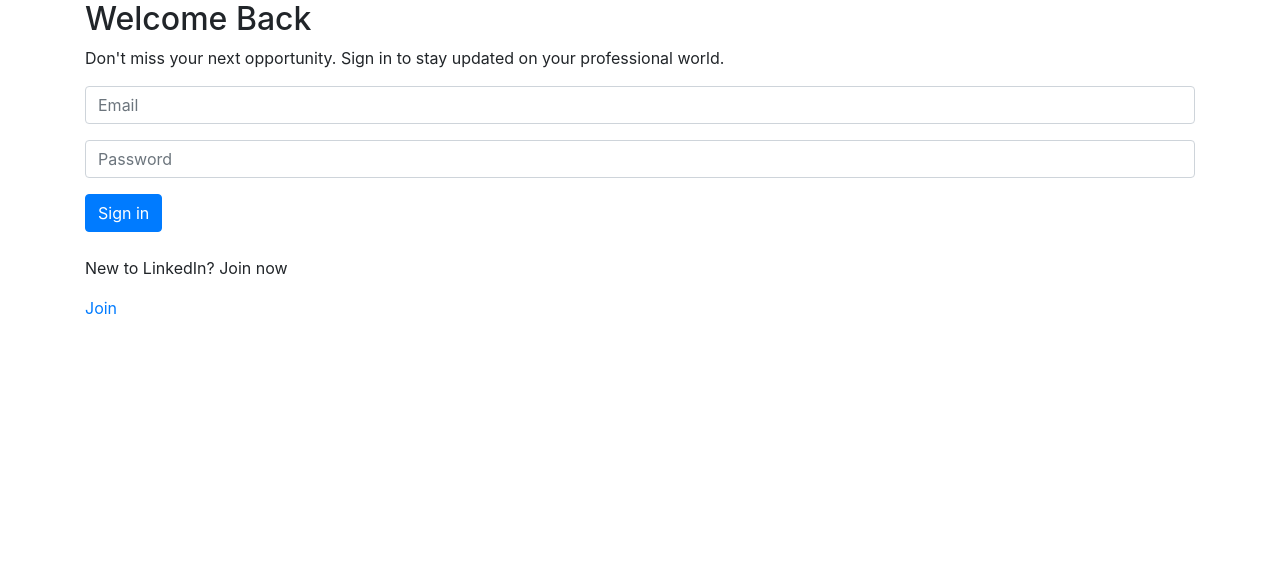
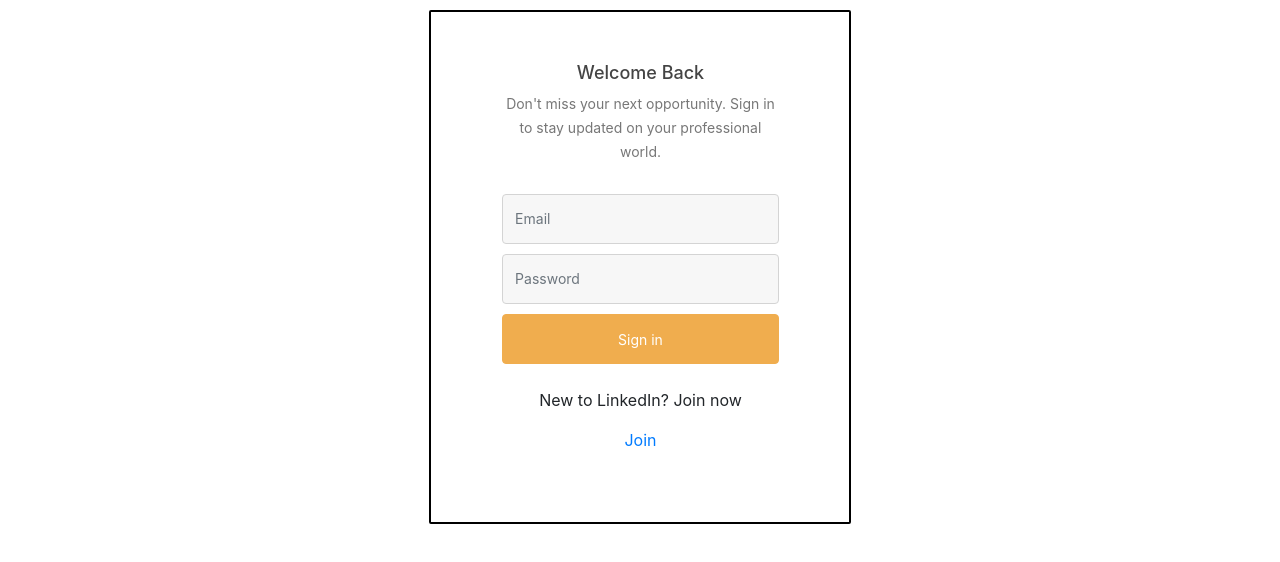
Before and after one commit to AkhilKrishnamurthy/LinkedIn-Prototype, a React (Create React App) app in the folder linkedin/: page /login in a window 1280 px wide. Shown: the top 562 px of the page. Built offline with nearby package versions, Linux system fonts and the light colour scheme.

Commit message:
Updated CSS

```diff
--- a/linkedin/src/App.css
+++ b/linkedin/src/App.css
@@ -110,3 +110,107 @@
 .search-box{
   text-align: center;
 }
+
+
+.form-heading { color:#fff; font-size:23px;}
+.panel h2{ color:#444444; font-size:18px; margin:0 0 8px 0;}
+.panel p { color:#777777; font-size:14px; margin-bottom:30px; line-height:24px;}
+.login-form .form-control {
+  background: #f7f7f7 none repeat scroll 0 0;
+  border: 1px solid #d4d4d4;
+  border-radius: 4px;
+  font-size: 14px;
+  height: 50px;
+  line-height: 50px;
+}
+.main-div {
+  background: #ffffff none repeat scroll 0 0;
+  border-radius: 2px;
+  margin: 10px auto 30px;
+  max-width: 38%;
+  padding: 50px 70px 70px 71px;
+  border: 2px solid black;
+}
+
+.login-form .form-group {
+  margin-bottom:10px;
+}
+.login-form{ text-align:center;}
+.forgot a {
+  color: #777777;
+  font-size: 14px;
+  text-decoration: underline;
+}
+.login-form  .btn.btn-primary {
+  background: #f0ad4e none repeat scroll 0 0;
+  border-color: #f0ad4e;
+  color: #ffffff;
+  font-size: 14px;
+  width: 100%;
+  height: 50px;
+  line-height: 50px;
+  padding: 0;
+}
+.forgot {
+  text-align: left; margin-bottom:30px;
+}
+.botto-text {
+  color: #ffffff;
+  font-size: 14px;
+  margin: auto;
+}
+.back { text-align: left; margin-top:10px;}
+
+.navbar{
+
+  margin-top: -5px;
+  padding-left: 5px;
+  font-size: 35px;
+  font-weight:bold;
+}
+.navbar.navbar-expand-lg.navbar-light.bg-light{
+
+  margin-top: -5px;
+  padding-left: 5px;
+  font-size: 35px;
+  font-weight:bold;
+  background-color: #F8F8F8;
+    border-color: #E7E7E7;
+}
+
+.wrapper {
+  width: 1500px;
+  color: white;
+  font-weight: bold;
+
+}
+.first {
+  display: inline-block;
+  width: 300px;
+}
+.second {
+  display: inline-block;
+  width: 300px;
+}
+
+.third {
+  display: inline-block;
+  width: 300px;
+}
+
+.fourth {
+  display: inline-block;
+  width: 300px;
+}
+
+.btn.btn-success{
+background-color: blue;
+}
+
+.navbar.navbar-expand-lg.navbar-light.bg-light{
+  font-size: 35px;
+}
+
+.list-table.listingTable.table.table-hover{
+  border:1px solid black;
+}
```
